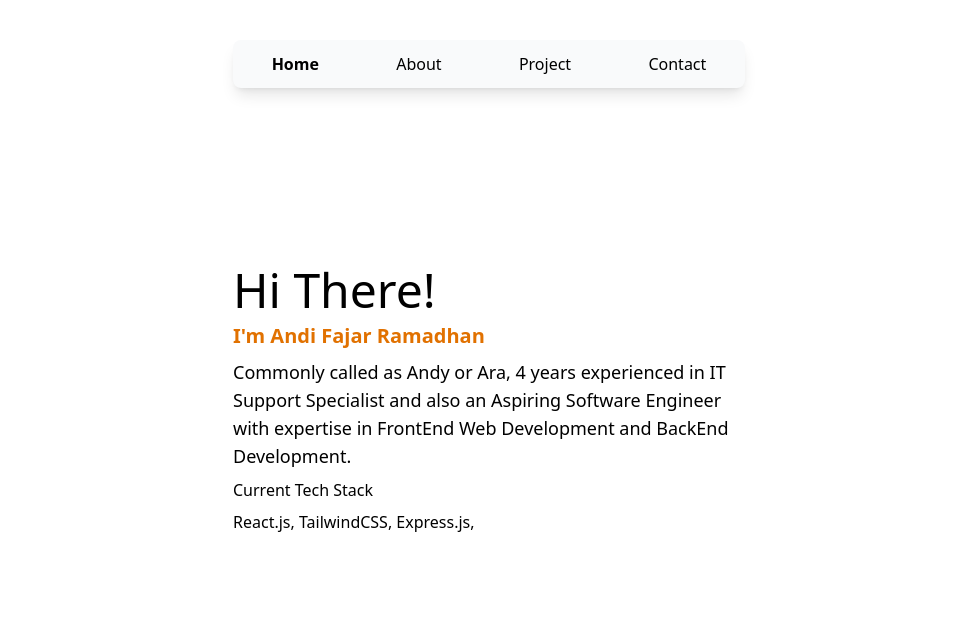
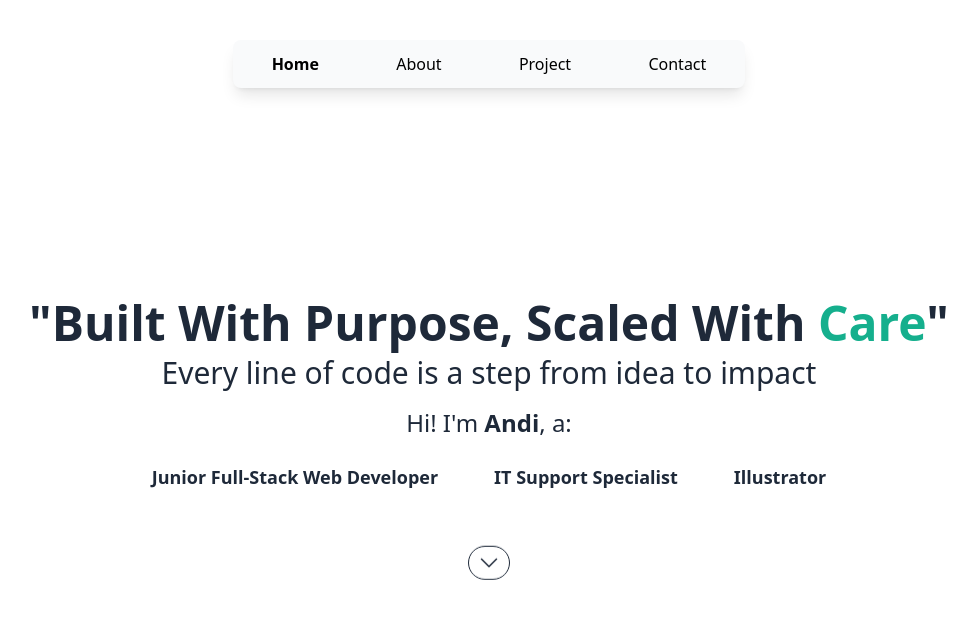
Before and after one commit to andi-ramadhan/andiramadhan.github.io, a React (Vite) app: page / in a window 1280 px wide. Shown: the top 618 px of the page, without its empty margins (151-1128 px from the left). Built offline with nearby package versions, Linux system fonts and the light colour scheme.

Commit message:
Dashboard 90%

```diff
--- a/src/pages/Dashboard.jsx
+++ b/src/pages/Dashboard.jsx
@@ -1,19 +1,54 @@
+import { motion, easeInOut } from "framer-motion";
+
 const Dashboard = () => {
   return (
-    <section id="home" className="flex justify-center items-center min-h-screen w-full bg-white">
-      <div className="flex flex-col justify-center gap-2 w-[80%] md:w-[40%]">
-        <h1 className="text-4xl md:text-5xl">Hi There!</h1>
-        <h3 className="text-xl text-amber-600 font-semibold">I'm Andi Fajar Ramadhan</h3>
-        <p className="text-lg">
-          Commonly called as Andy or Ara, 4 years experienced in
-          IT Support Specialist and also an Aspiring Software Engineer
-          with expertise in FrontEnd Web Development and BackEnd Development.
-        </p>
-        <p>Current Tech Stack</p>
-        <a>React.js, TailwindCSS, Express.js,</a>
+    <section id="home" className="flex justify-center text-gray-800 items-center min-h-screen translate-y-10 w-full bg-[ffff]">
+      <div className="flex flex-col justify-center items-center gap-2 w-[80%]">
+        <div className="flex flex-col gap-2">
+          <motion.h1
+            initial= {{ opacity: 0, scale: 0.95 }}
+            animate= {{ opacity: 1, scale: 1 }}
+            transition={{ duration: 0.4, delay: 0.3 }}
+            className='text-3xl md:text-4xl lg:text-5xl md:text-center font-semibold capitalize'
+          >
+            "built with <span className="text-my-yellow">purpose</span>, scaled with <span className="text-[#15af8d]">care</span>"
+          </motion.h1>
+          <motion.h2
+            initial= {{ opacity: 0, y: 20 }}
+            animate= {{ opacity: 1, y: 0 }}
+            transition={{ duration: 0.3, delay: 0.6}}
+            className='text-2xl md:text-3xl md:text-center text-balance relative'
+          >
+            Every line of code is a step from idea to impact
+          </motion.h2>
+        </div>
+        <motion.div
+          initial= {{ opacity: 0, y: 20 }}
+          animate= {{ opacity: 1, y: 0 }}
+          transition={{ duration: 0.3, delay: 0.8}}
+          className="flex flex-col gap-4 pt-2"
+        >
+          <h3 className="text-center text-xl md:text-2xl">Hi! I'm <span className="text-2xl font-semibold">Andi</span>, a:</h3>
+          <p className="flex flex-wrap gap-2 justify-center font-semibold text-base md:text-lg">
+            <span className="bg-my-dark text-my-yellow px-6 py-2 rounded-full">Junior Full-Stack Web Developer</span>
+            <span className="bg-my-cyan text-my-dark px-6 py-2 rounded-full">IT Support Specialist</span>
+            <span className="bg-my-yellow text-my-dark px-6 py-2 rounded-full">Illustrator</span>
+          </p>
+        </motion.div>
+        <button className="mt-10 flex flex-col justify-center items-center animate-bounce border border-my-dark/50 rounded-full px-2 py-1">
+          <svg xmlns="http://www.w3.org/2000/svg" fill="none" viewBox="0 0 24 24" strokeWidth={1.5} stroke="currentColor" className="size-6 text-my-cyan">
+            <path strokeLinecap="round" strokeLinejoin="round" d="m19.5 8.25-7.5 7.5-7.5-7.5" />
+          </svg>
+        </button>
       </div>
     </section>
   )
 }
+Dashboard.motion = {
+  initial: { opacity: 1 },
+  animate: { y : 0 },
+  exit: { y: -1000 },
+  transition: { duration: 0.5, ease: "easeInOut" }
+}
 
 export default Dashboard;
```
